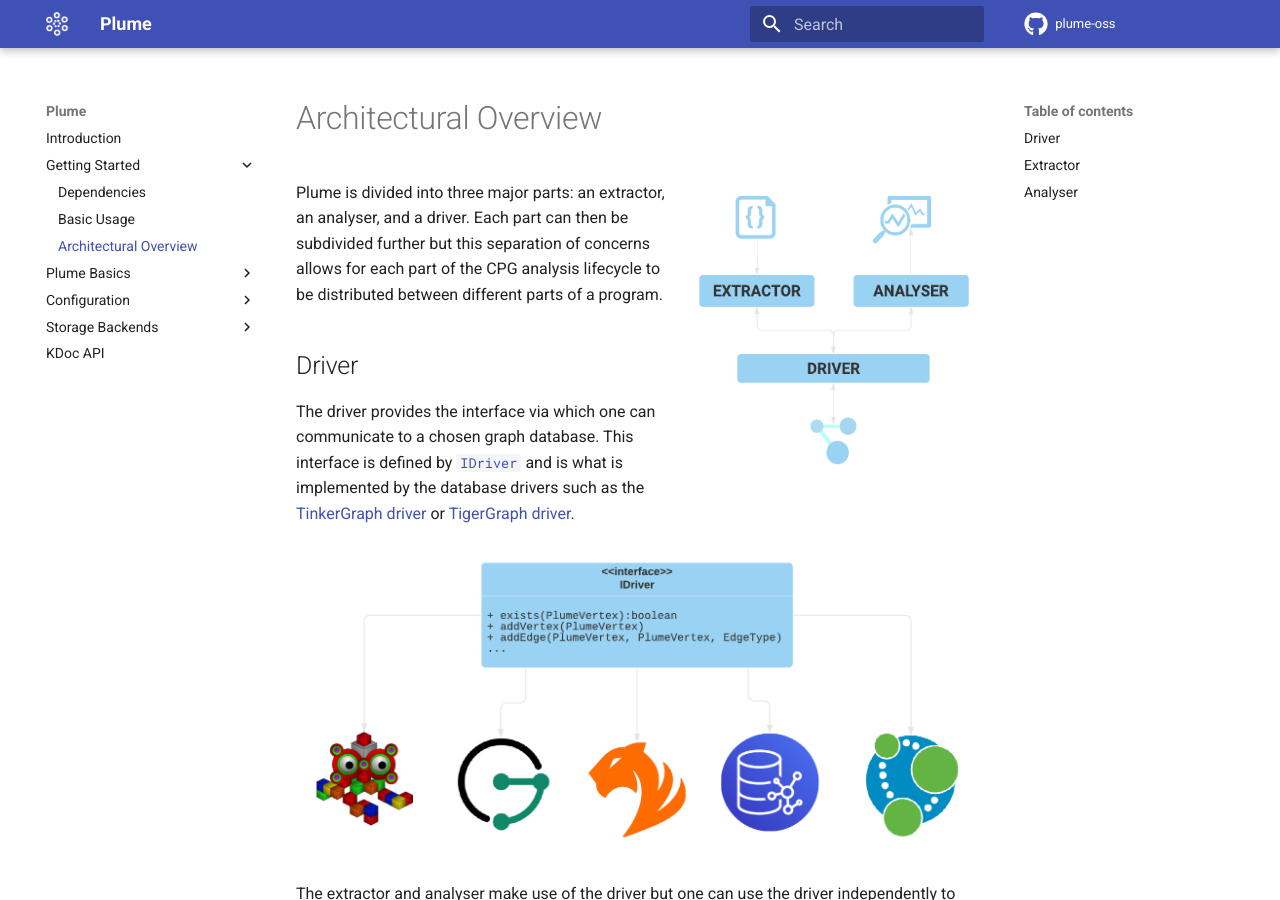
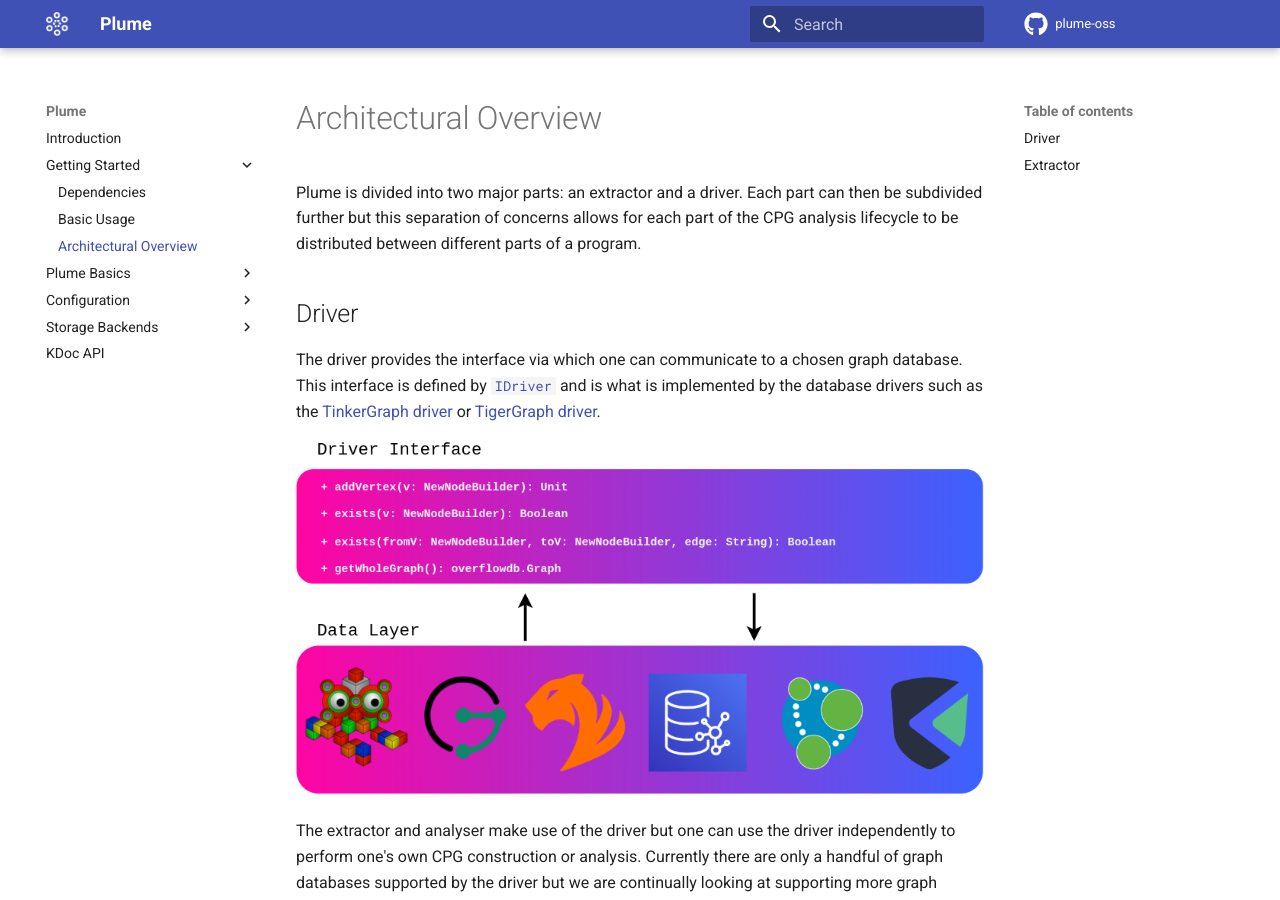
Before and after one commit to plume-oss/plume-docs, an MkDocs documentation site: the page built from docs/getting-started/architectural-overview.md, in a window 1280 px wide and 900 px high. Built offline with MkDocs 1.6.1 and Material for MkDocs 9.7.7, drawn with Linux system fonts in a browser that asks for light colours; some of the changed text lies outside the part shown.

Commit message:
:sparkles: Updated architectural overview

```diff
--- a/docs/getting-started/architectural-overview.md
+++ b/docs/getting-started/architectural-overview.md
@@ -1,13 +1,9 @@
 # Architectural Overview
 
-
-![Plume Architectural Overview](../assets/images/architectural-overview.png){: align=right style="height:300px;width:300px" }
-
-Plume is divided into three major parts: an extractor, an analyser, and a driver.
+Plume is divided into two major parts: an extractor and a driver.
 Each part can then be subdivided further but this separation of concerns allows for
 each part of the CPG analysis lifecycle to be distributed between different parts of
 a program.
-
 
 ## Driver
 
@@ -16,7 +12,7 @@
 and is what is implemented by the database drivers such as the [TinkerGraph driver](https://plume-oss.github.io/plume/kotlindoc/io/github/plume/oss/drivers/tinkergraphdriver/)
 or [TigerGraph driver](https://plume-oss.github.io/plume/kotlindoc/io/github/plume/oss/drivers/tigergraphdriver/).
 
-![Driver Architectural Overview](../assets/images/driver-overview.png)
+![Driver Architectural Overview](../assets/images/getting-started/driver-overview.png)
 
 The extractor and analyser make use of the driver but one can use the driver independently to perform
 one's own CPG construction or analysis. Currently there are only a handful of graph databases supported by
@@ -34,16 +30,8 @@
 Soot's [`UnitGraph`](https://www.sable.mcgill.ca/soot/doc/soot/toolkits/graph/UnitGraph.html)
 is used in order to construct the method bodies.
 
-![Extractor Architectural Overview](../assets/images/extractor-overview.png)
+![Extractor Architectural Overview](../assets/images/getting-started/extractor-overview.png)
 
 Due to the fact that Plume constructs the CPG from bytecode, the graph produced is not completely
 interchangeable with the source code (and even less after the transformation to Jimple!) but line
 number and dataflow information is accurately preserved.
-
-## Analyser
-
-The analyser is what performs analysis and updates on the CPG in the graph database. The analysis
-is performed incrementally and results stored on the graph in the form of dataflow edges or by
-optimizations.
-
-Note that the analyser is not available as of yet.
```
Also changed, not shown: docs/index.md (+1 -1 lines), docs/assets/images/architectural-overview.png (deleted), docs/assets/images/driver-overview.png (deleted), docs/assets/images/extractor-overview.png (deleted), docs/assets/images/getting-started/driver-overview.png (added), docs/assets/images/getting-started/extractor-overview.png (added).
